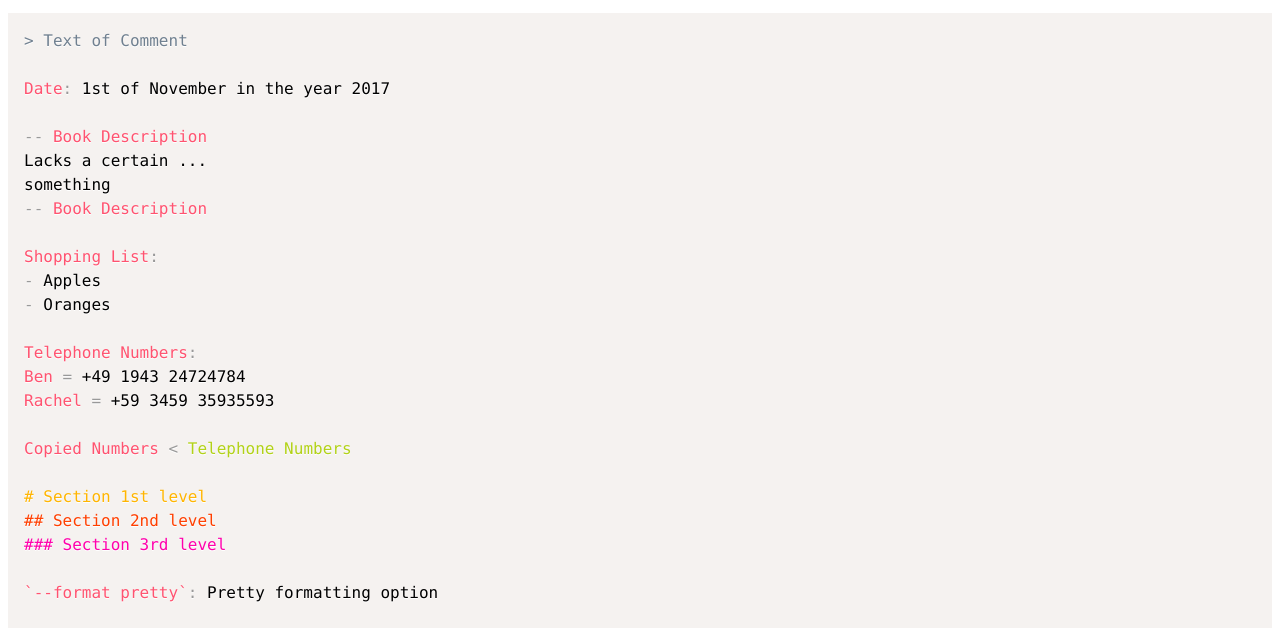
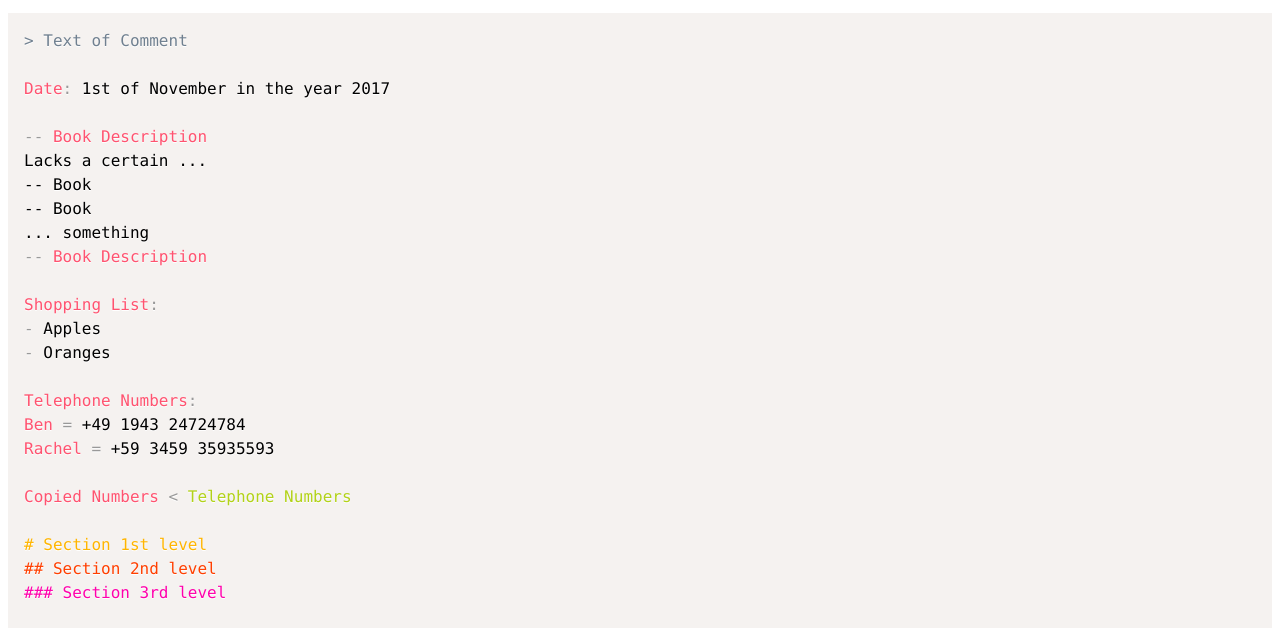
Before and after one commit to eno-lang/prism-eno, a plain HTML site: page index.html in a window 1280 px wide. Shown: the part 101-729 px from the top of the page. Drawn offline with Linux system fonts and the light colour scheme.

Commit message:
Eliminate block boundary false-positives

```diff
--- a/index.html
+++ b/index.html
@@ -29,7 +29,9 @@ Date: 1st of November in the year 2017
 
 -- Book Description
 Lacks a certain ...
-something
+-- Book
+-- Book
+... something
 -- Book Description
 
 Shopping List:
--- a/prism-eno.css
+++ b/prism-eno.css
@@ -21,3 +21,11 @@
 .language-eno .token.template {
 	color: #b2d218;
 }
+
+.language-eno .token.block {
+	color: #ff5370;
+}
+
+.language-eno .token.block-content  {
+	color: black;
+}
--- a/prism-eno.js
+++ b/prism-eno.js
@@ -6,8 +6,8 @@ Prism.languages.eno = {
   'block': {
     pattern: /(^|\n)[^\S\n]*(-{2,})[^\S\n]*(?!-)(\S[^\n]*)\n[\s\S]*?\n[^\S\n]*\2[^\S\n]*\3[^\S\n]*(?:\n|$)/,
     inside: {
-      'name': {
-        pattern: /((?:^|\n)[^\S\n]*(-{2,})[^\S\n]*)(?!-)(\S[^\n]*)\n/,
+      'block-content': {
+        pattern: /((-{2,}(?!-))[^\S\n]*(\S.*?)[^\S\n]*\n)[\S\s]*(?=[^\S\n]*\2[^\S\n]*\3[^\S\n]*)/,
         lookbehind: true
       },
       'punctuation': /(?:^|\n)[^\S\n]*-{2,}/
```
